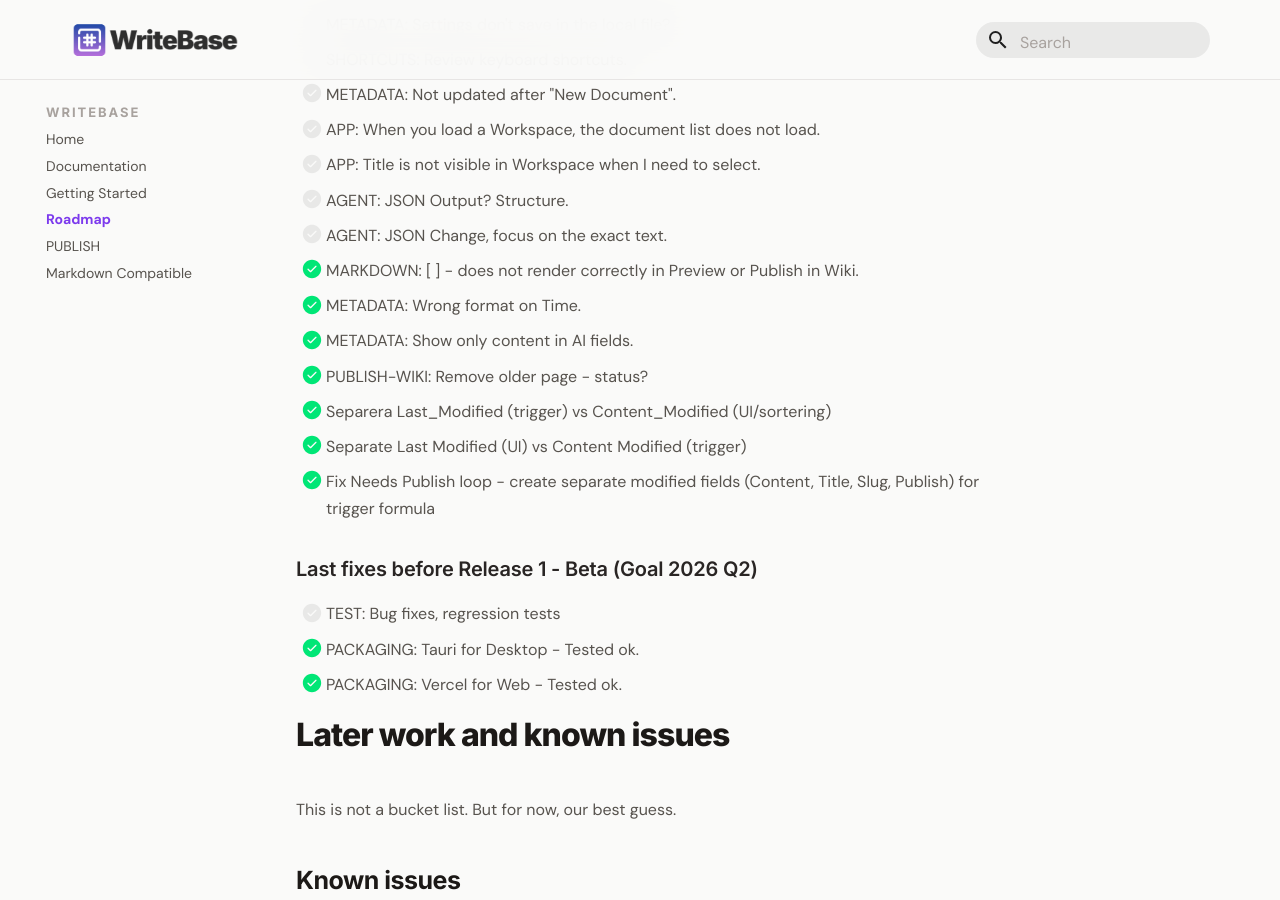
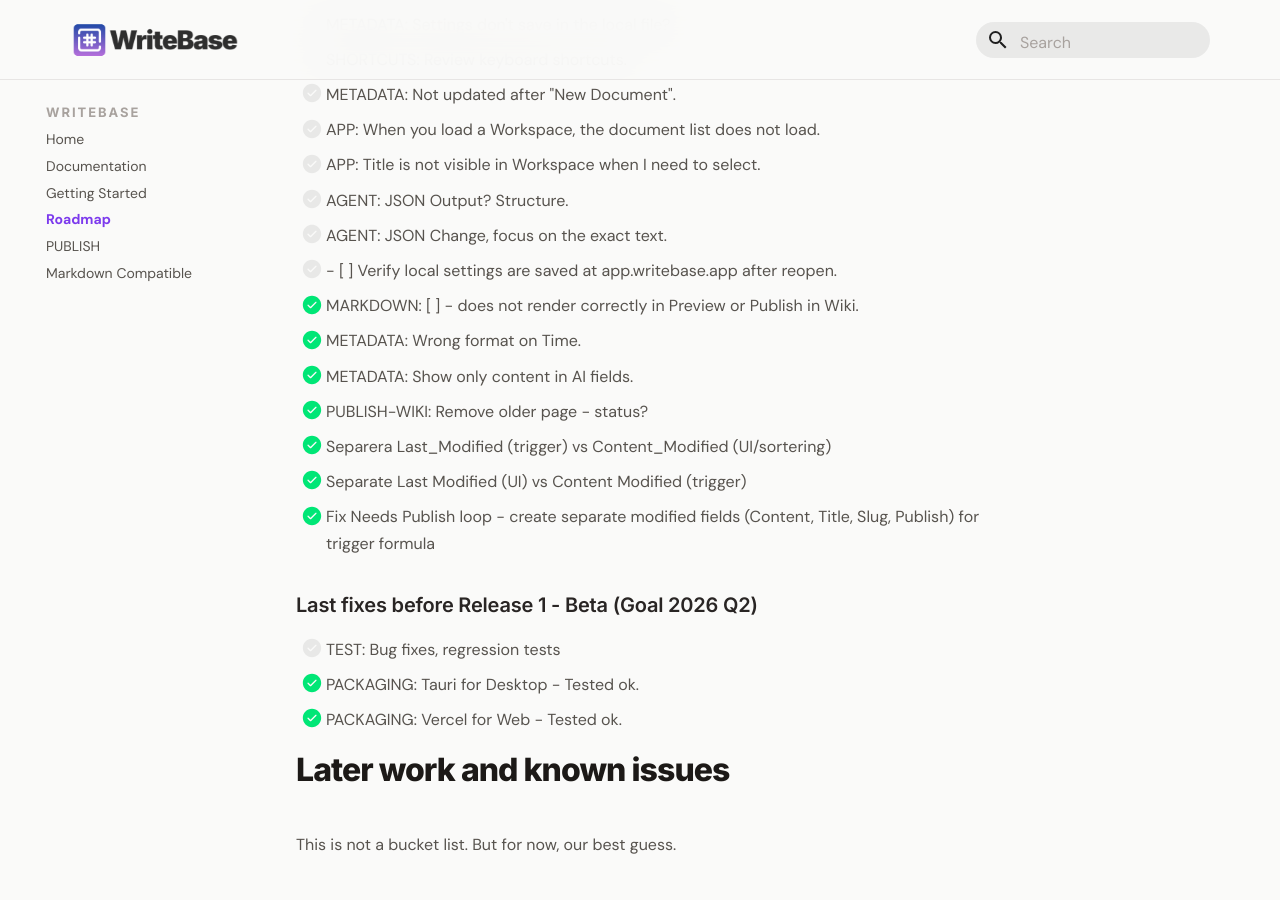
Before and after one commit to larssonhthomas-afk/writebase-docs, an MkDocs documentation site: the page built from docs/009-roadmap.md, in a window 1280 px wide and 900 px high, scrolled down 888 px. Built offline with MkDocs 1.6.1 and Material for MkDocs 9.7.7, drawn with Linux system fonts in a browser that asks for light colours; some web fonts are replaced.

Commit message:
Update 009-roadmap.md

```diff
--- a/docs/009-roadmap.md
+++ b/docs/009-roadmap.md
@@ -40,6 +40,8 @@ This Backlog has a priority 1-3.
 - [ ] APP: Title is not visible in Workspace when I need to select.
 - [ ] AGENT: JSON Output? Structure.
 - [ ] AGENT: JSON Change, focus on the exact text.
+- [ ] - [ ] Verify local settings are saved at app.writebase.app after reopen.
+- [ ]
 - [x] MARKDOWN: [ ] - does not render correctly in Preview or Publish in Wiki.
 - [x] METADATA: Wrong format on Time.
 - [x] METADATA: Show only content in AI fields.
```
